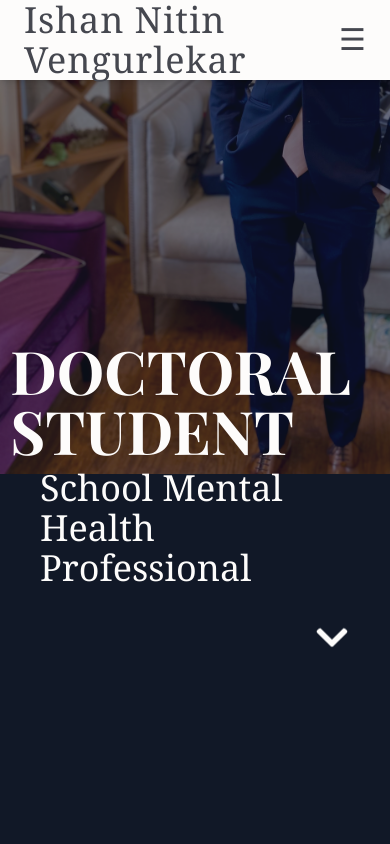
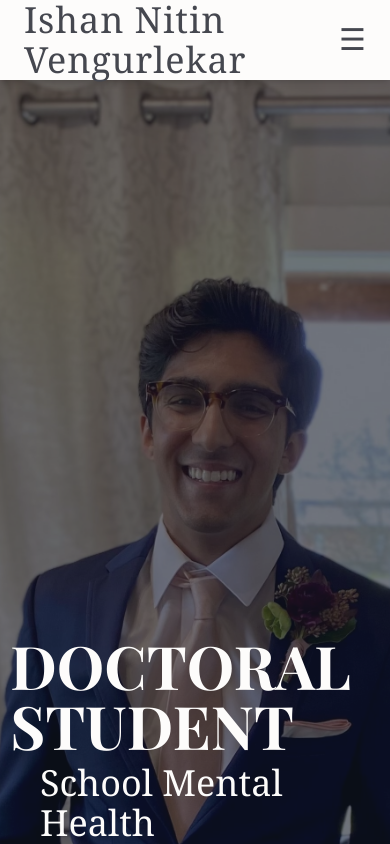
Before and after one commit to emw8105/ishan-psych-profile, a Next.js app: page / in a window 390 px wide. Shown: the top 844 px of the page. Built offline with nearby package versions, Linux system fonts and the light colour scheme.

Commit message:
hero image and text window resizing improvements

```diff
--- a/src/app/globals.css
+++ b/src/app/globals.css
@@ -23,3 +23,19 @@ body {
 html {
   scroll-behavior: smooth;
 }
+
+.hero-text {
+  top: 20%;
+}
+
+@media (max-width: 1600px) {
+  .hero-text {
+    top: 50%;
+  }
+}
+
+@media (max-width: 500px) {
+  .hero-text {
+    top: 70%;
+  }
+}
--- a/src/app/page.tsx
+++ b/src/app/page.tsx
@@ -15,14 +15,13 @@ export default function Home() {
     {/* Hero Section */}
     <section className="relative h-screen bg-gray-900">
       <Image
-          src="/images/IMG_7230.jpg"
+        src="/images/Hero Image Cropped.jpg"
         alt="Hero background image of Ishan"
         layout="fill"
         objectFit="cover"
-          objectPosition="0px -450px"
-          className="opacity-40"
+        className="opacity-40 hero-image"
       />
-        <div className="px-10 absolute inset-0 flex flex-col justify-center items-end pr-10 text-cloud-white">
+      <div className="px-10 absolute inset-0 flex flex-col justify-center items-end pr-10 text-cloud-white hero-text">
         <h1 className="text-6xl font-bold font-playfair">DOCTORAL STUDENT</h1>
         <h2 className="text-4xl mt-2 font-light font-serif">
           School Mental Health Professional
@@ -61,6 +60,7 @@ export default function Home() {
         {/* Page section overview */}
 
 
+
       </section>
     </div>
   );
```
Also changed, not shown: public/images/Hero Image Cropped.jpg (added). Lines whose indentation alone changed are shown as unchanged.
